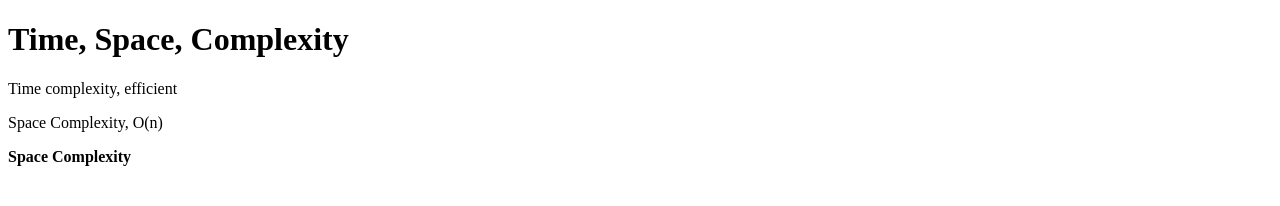
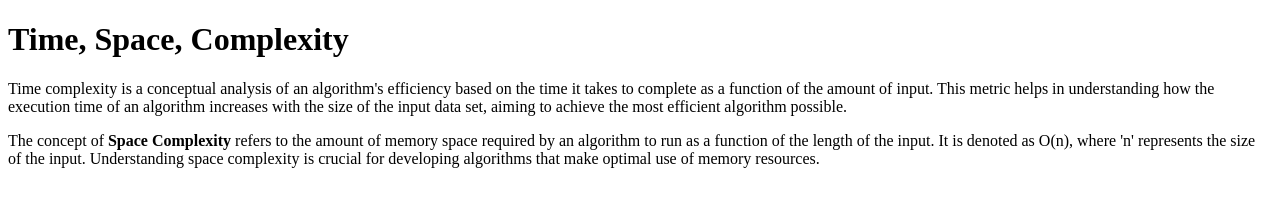
Before and after one commit to acciojob/time-and-space-complexity-Anmolshivhare, a website: page main.html in a window 1280 px wide. Drawn offline with Linux system fonts and the light colour scheme.

Commit message:
created a submission

```diff
--- a/main.html
+++ b/main.html
@@ -7,9 +7,9 @@
  </head>
  <body>
  <h1>Time, Space, Complexity</h1>
- <p>Time complexity, efficient</p>
- <p>Space Complexity, O(n)</p>
- <p><b>Space Complexity</b></p>
+ <p>Time complexity is a conceptual analysis of an algorithm's efficiency based on the time it takes to complete as a function of the amount of input. This metric helps in understanding how the execution time of an algorithm increases with the size of the input data set, aiming to achieve the most efficient algorithm possible.</p>
+    <p>The concept of <b>Space Complexity</b> refers to the amount of memory space required by an algorithm to run as a function of the length of the input. It is denoted as O(n), where 'n' represents the size of the input. Understanding space complexity is crucial for developing algorithms that make optimal use of memory resources.</p>
+
 
 
  </body>
```
